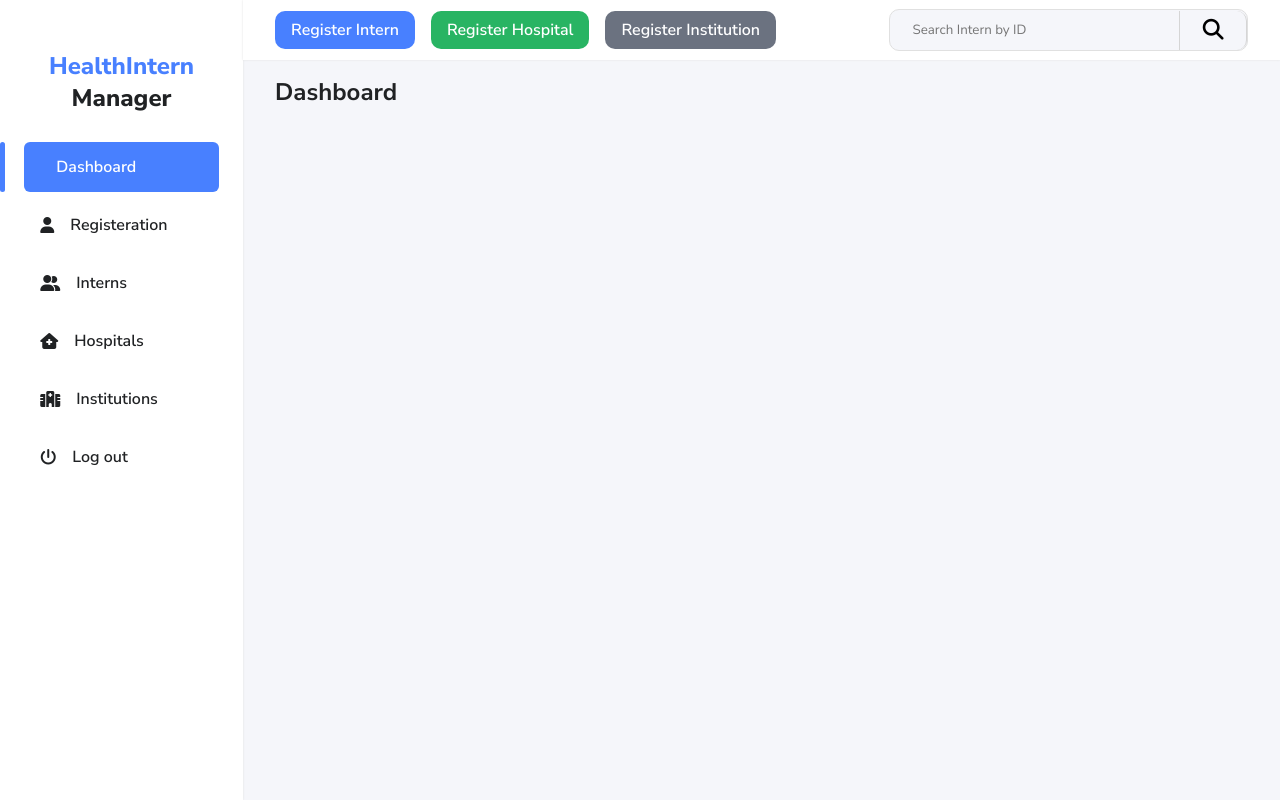
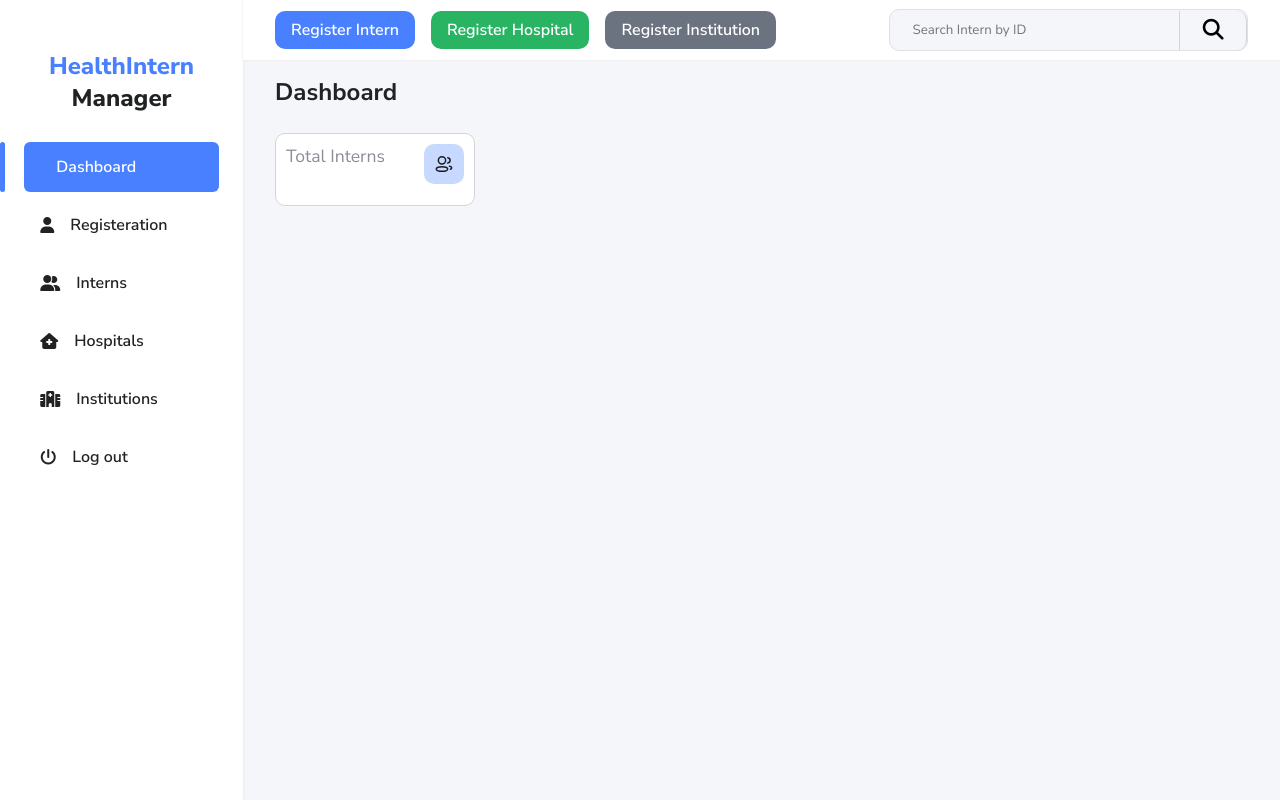
Before and after one commit to Hayle01/HealthIntern-Manager, a plain HTML site: page Html/Dashboard.html in a window 1280 px wide. Drawn offline with Linux system fonts and the light colour scheme.

Commit message:
added dashboard total interns metrix

```diff
--- a/Css/dashboard.css
+++ b/Css/dashboard.css
@@ -606,12 +606,60 @@ td {
     border: 0.6px solid #D5D5D5;
     border-radius: 10px;
 }
-.HospitalInfo{
 
+/* dashboard-metrix */
+.metrix{
+    display: flex;
+    flex-direction: column;
+    gap: 1rem;
+}
+.top-metrix {
+    display: flex;
+    align-items: center;
+    gap: 1rem;
 }
 
+.top-metrix .metrix-box {
+    display: flex;
+    flex-direction: column;
+    gap: 0.7rem;
+    background-color: #FFFFFF;
+    padding: 10px;
+    border-radius: 10px;
+    border: 0.6px solid #D5D5D5;
+    width: 200px;
+}
 
+.metrix-box .metrixicon-title   {
+    width: 100%;
+    display: flex;
+    justify-content: space-between;
+    gap: 1rem;
+}
 
+.metrixicon-title .Metrix-Icon{
+    display: flex;
+    align-items: center;
+    justify-content: center;
+    padding: 10px;
+    background-color: rgba(72, 128, 255, 0.3);
+    border-radius: 10px;
+    cursor: pointer;
+}
+.Metrix-Icon i{
+    font-size: 1.3rem;
+    color: #202224;
+}
+
+.metrix-box .metrix-title{
+    font-size: 1.1rem;
+    color: #8B8D97;
+}
+
+.metrix-box .metrix-value {
+    font-size: 1.3rem;
+    font-weight: bold;
+}
 /* Regsiterations */
 
 /* resposive design */
--- a/Html/Dashboard.html
+++ b/Html/Dashboard.html
@@ -263,7 +263,22 @@
         <div class="dashboard-page">
           <a href="Dashboard.html"><h1 class="page-title">Dashboard</h1></a>
 
+          <!-- Metrix section -->
+           <section class="metrix">
+            <div class="top-metrix">
 
+                <div class="metrix-box">
+                  <div class="metrixicon-title">
+                  <p class="metrix-title">Total Interns</p>
+                  <div class="Metrix-Icon">
+                    <img src="../Icons/2 User.svg" alt="icon">
+                    <!-- <i class="fa-solid fa-users"></i> -->
+                  </div>
+                  </div>
+                <p id="TotalInternsValue" class="metrix-value"></p>
+              </div>
+            </div>
+           </section>
           <!-- Latest Interns -->
            <div class="Latest-interns"></div>
         </div>
--- a/Js/script.js
+++ b/Js/script.js
@@ -169,6 +169,15 @@ document.addEventListener("DOMContentLoaded", function () {
       saveInternData();
       window.location.href = "../Html/Interns.html";
     });
+
+    // dashboard metrix
+    // Total Intenrs Count
+    let interns = JSON.parse(localStorage.getItem("interns"));
+    const totalInterns = document.querySelector("#TotalInternsValue");
+
+    totalInterns.textContent = interns.length || 0;
+
+
   }
 
   if (window.location.pathname.includes("Interns.html")) {
```
Also changed, not shown: Icons/2 User.svg (added).
